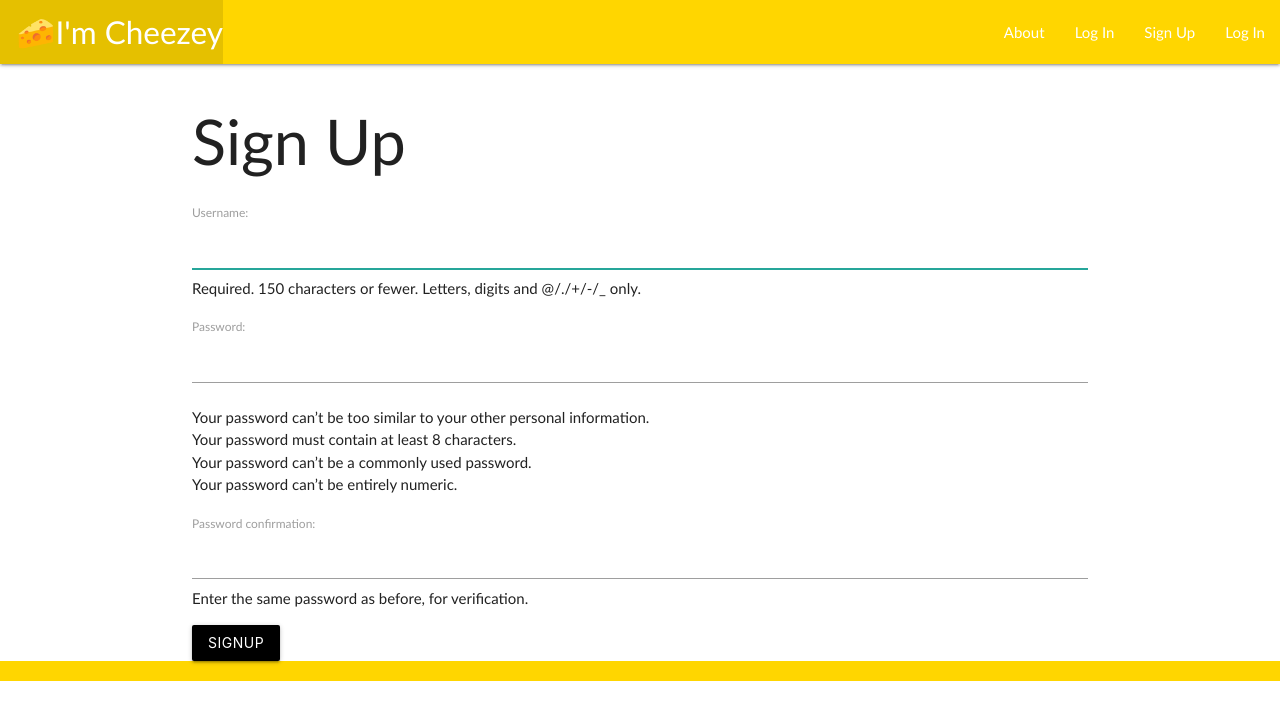
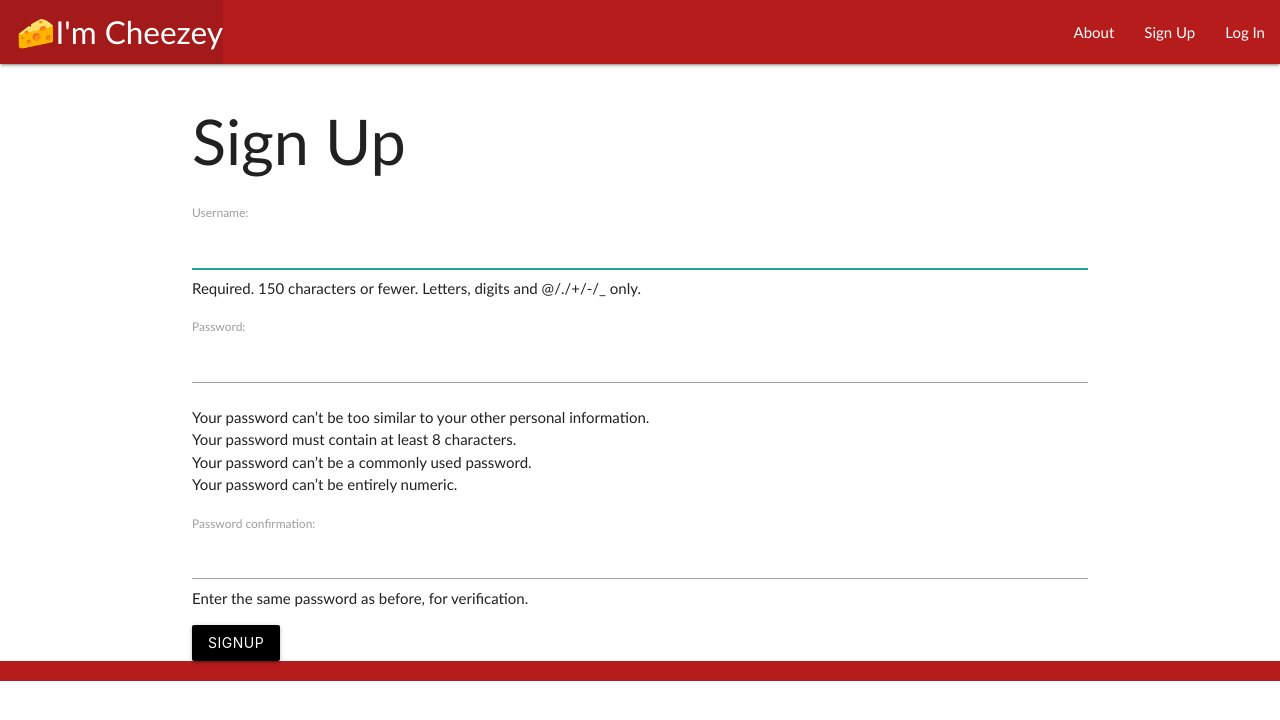
Before and after one commit to OmaLikesCoding/I-m-Cheezey, a Django app: page /accounts/signup/ in a window 1280 px wide. Shown: the top 720 px of the page. Run offline with Django 4.2, Linux system fonts and the light colour scheme.

Commit message:
Updated Nav Skin Colors

```diff
--- a/main_app/templates/base.html
+++ b/main_app/templates/base.html
@@ -17,7 +17,7 @@
 <body class="full site">
     <header class="navbar-fixed">
         <nav>
-            <div class="nav-wrapper yellow accent-4 ">
+            <div class="nav-wrapper red darken-4 ">
 
                 <ul>
                     <li>
@@ -34,7 +34,7 @@
                     <li><a href="{% url 'index' %}">View All The Cheezes</a></li>
                     <li><a href="{% url 'logout' %}">Log Out</a></li>
                     {% else %}
-                    <li><a href="{% url 'login' %}">Log In</a></li>
+                    <!-- <li><a href="{% url 'login' %}">Log In</a></li> -->
                     <li><a href="{% url 'signup' %}">Sign Up</a></li>
                     <li><a href="{% url 'login' %}">Log In</a></li>
                     {% endif %}
@@ -54,7 +54,7 @@
 
         {% endblock %}
     </main>
-    <footer class="page-footer yellow accent-4">
+    <footer class="page-footer red darken-4">
         <div class="right">
             All Rights Reserved, &copy; 2022 I'm Cheezey &nbsp;
         </div>
```
Also changed, not shown: main_app/templates/about.html (+7 -3 lines), main_app/static/ImCheezey1 (1).jpg (deleted), main_app/static/ImCheezey1 (2).jpg (deleted), main_app/static/ImCheezey1 (3).jpg (deleted), main_app/static/ImCheezey1.jpg (deleted), main_app/static/ImCheezey1.png (deleted).
